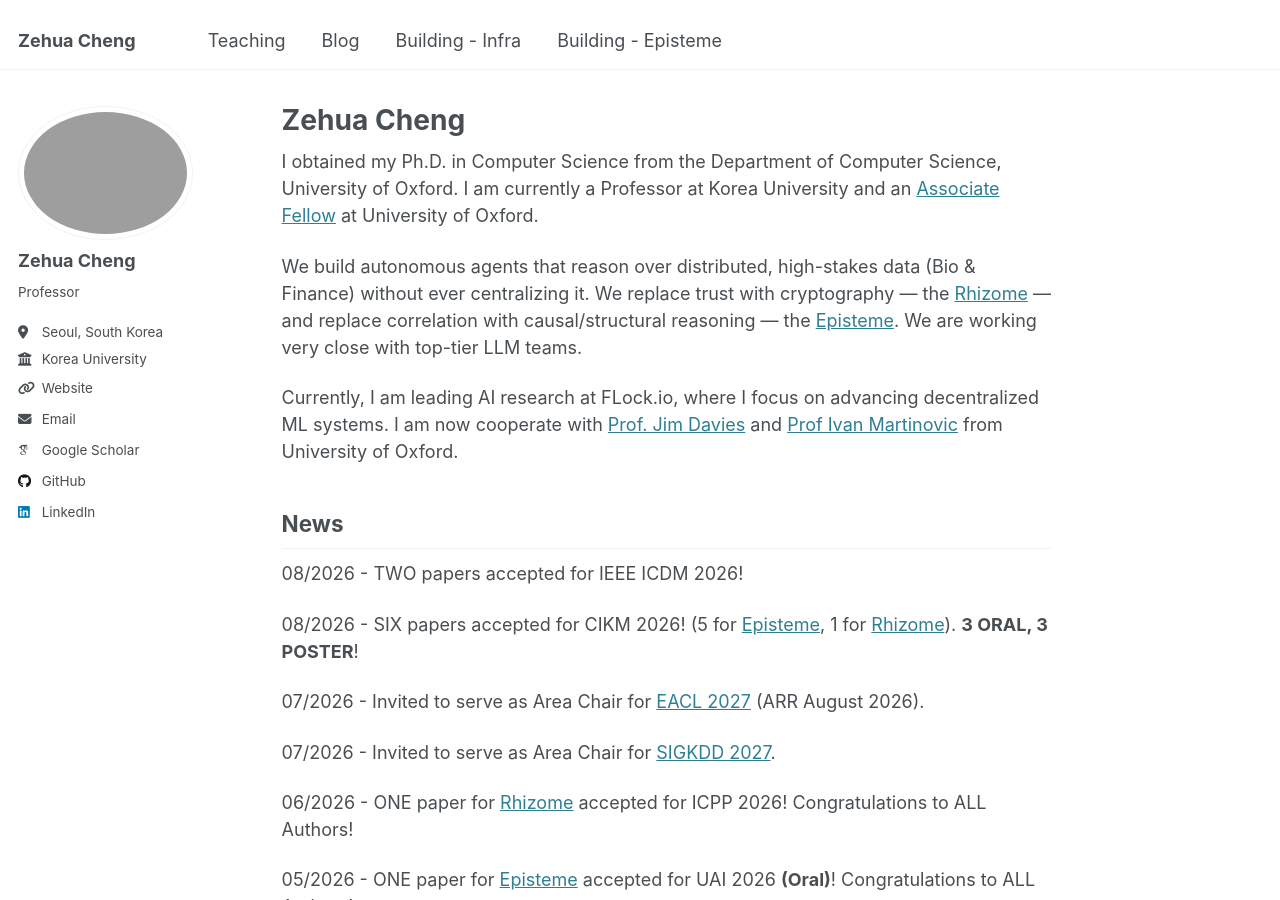
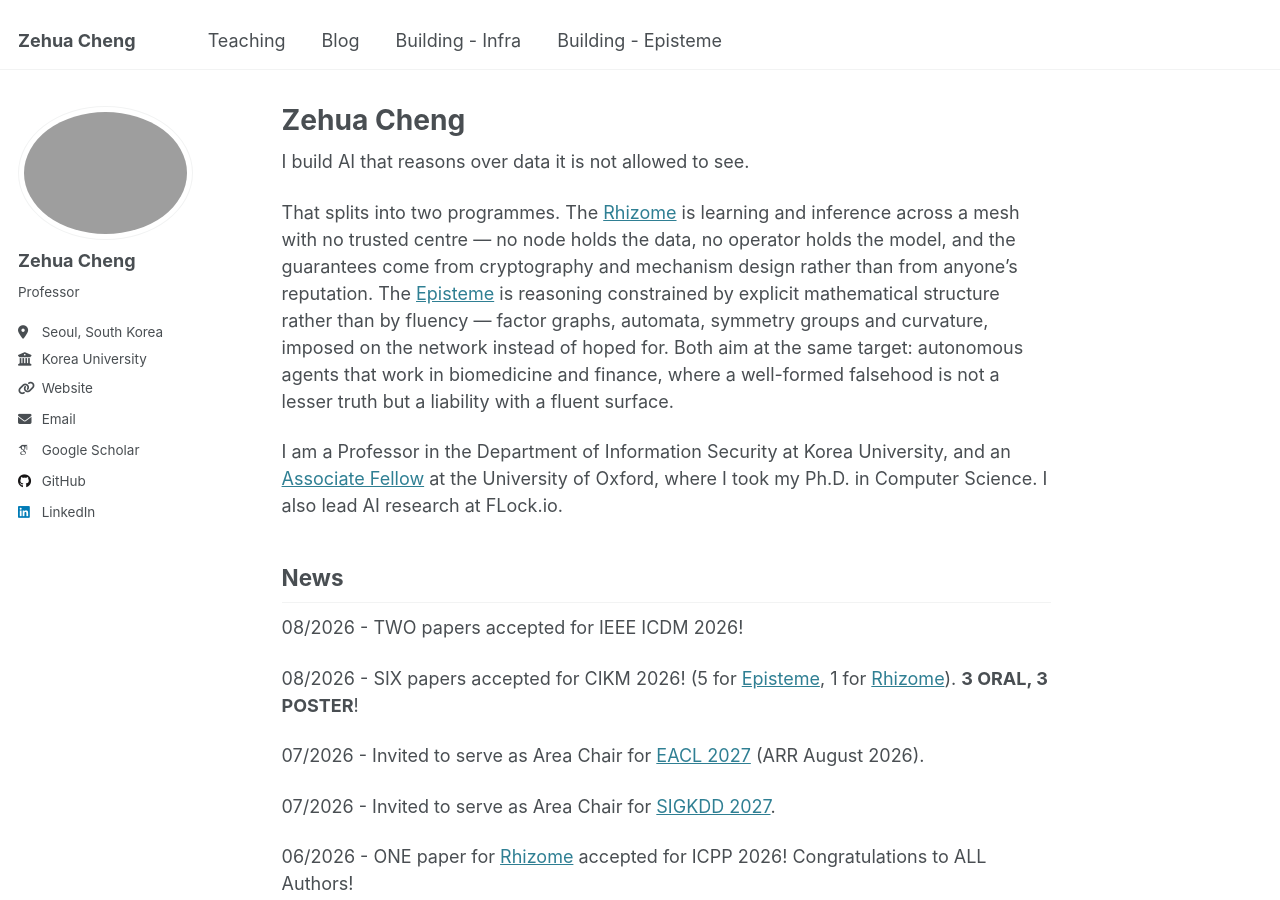
Before and after one commit to limberc/limberc.github.io, a Jekyll site: the page built from _pages/about.md, in a window 1280 px wide and 900 px high. Built offline with Jekyll 4.4.1, drawn with Linux system fonts in a browser that asks for light colours; some web fonts are replaced.

Commit message:
Rewrite about.md intro; align unit name to Department of Information Security
Replace the three-paragraph intro with a hook, a paragraph framing the
Rhizome and Episteme programmes, and a single-sentence affiliations line.
Fixes two grammar errors, a doubled "currently", and a `we` with no
antecedent. Drops the unspecific "top-tier LLM teams" claim.

Rename School of Cybersecurity -> Department of Information Security in
teaching.md so the site names the unit consistently.

Co-Authored-By: Claude Opus 5 (1M context) <noreply@anthropic.com>

```diff
--- a/_pages/about.md
+++ b/_pages/about.md
@@ -7,11 +7,11 @@ redirect_from:
   - /about.html
 ---
 
-I obtained my Ph.D. in Computer Science from the Department of Computer Science, University of Oxford. I am currently a Professor at Korea University and an [Associate Fellow](https://www.cs.ox.ac.uk/people/zehua.cheng/) at University of Oxford.
+I build AI that reasons over data it is not allowed to see.
 
-We build autonomous agents that reason over distributed, high-stakes data (Bio & Finance) without ever centralizing it. We replace trust with cryptography — the [Rhizome](https://limberc.site/infra/) — and replace correlation with causal/structural reasoning — the [Episteme](https://limberc.site/episteme/). We are working very close with top-tier LLM teams.
+That splits into two programmes. The [Rhizome](https://limberc.site/infra/) is learning and inference across a mesh with no trusted centre — no node holds the data, no operator holds the model, and the guarantees come from cryptography and mechanism design rather than from anyone's reputation. The [Episteme](https://limberc.site/episteme/) is reasoning constrained by explicit mathematical structure rather than by fluency — factor graphs, automata, symmetry groups and curvature, imposed on the network instead of hoped for. Both aim at the same target: autonomous agents that work in biomedicine and finance, where a well-formed falsehood is not a lesser truth but a liability with a fluent surface.
 
-Currently, I am leading AI research at FLock.io, where I focus on advancing decentralized ML systems. I am now cooperate with [Prof. Jim Davies](https://www.bdi.ox.ac.uk/Team/jim-davies) and [Prof Ivan Martinovic](https://www.cs.ox.ac.uk/people/ivan.martinovic/) from University of Oxford.
+I am a Professor in the Department of Information Security at Korea University, and an [Associate Fellow](https://www.cs.ox.ac.uk/people/zehua.cheng/) at the University of Oxford, where I took my Ph.D. in Computer Science. I also lead AI research at FLock.io.
 
 ## News
 
```
Also changed, not shown: _pages/teaching.md (+3 -3 lines).
